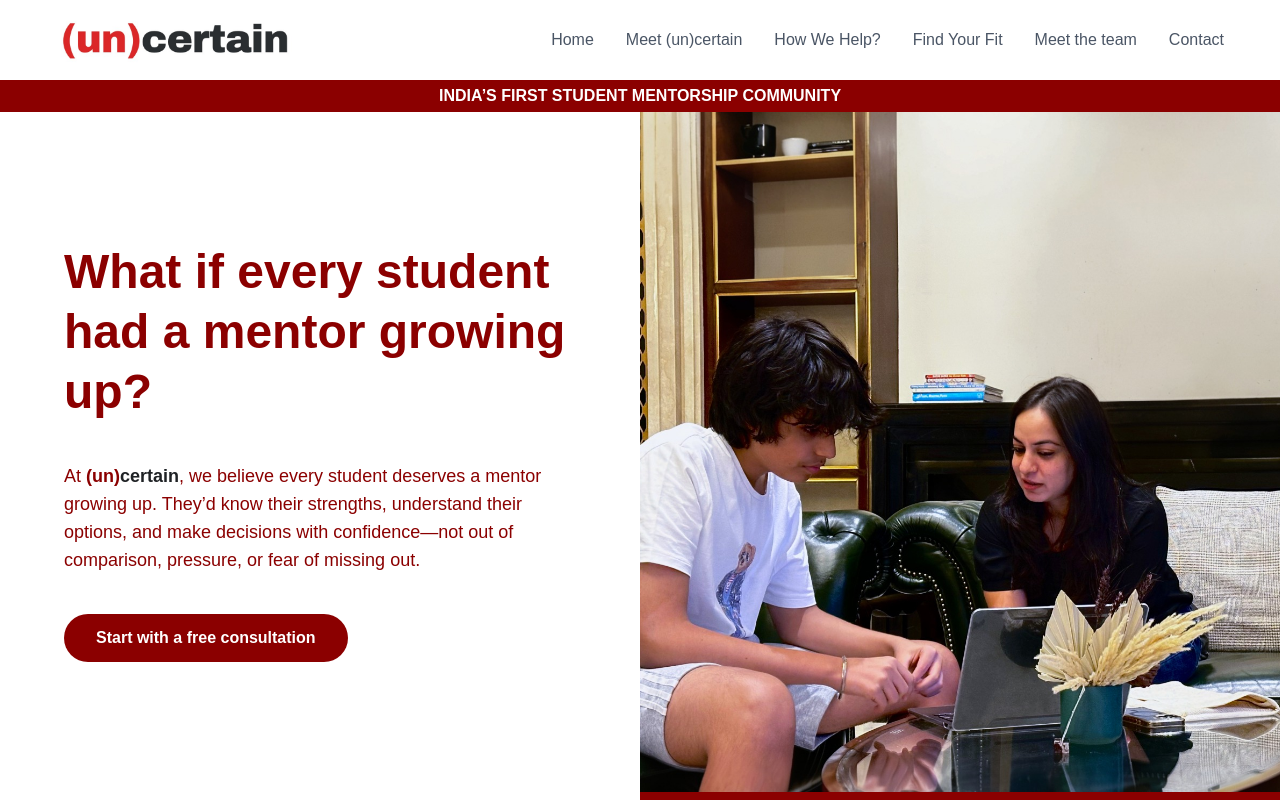
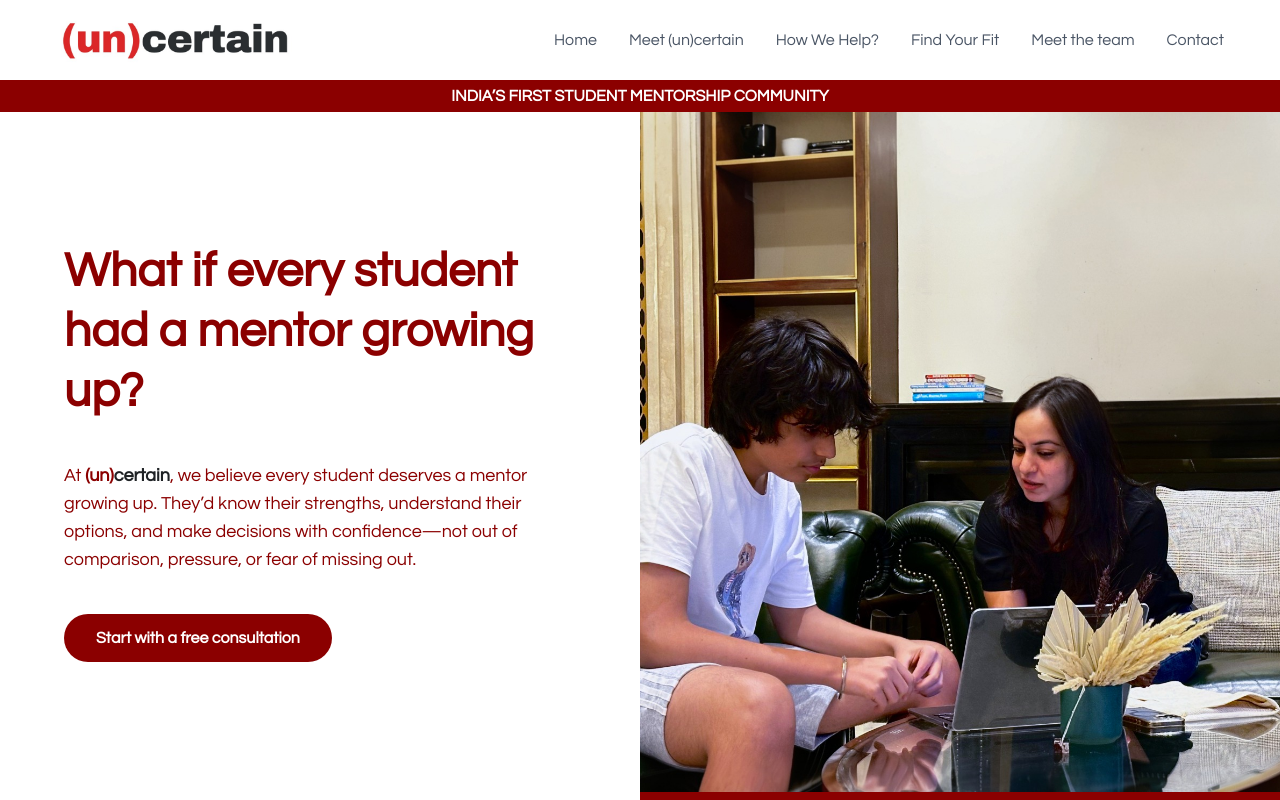
Before and after one commit to luckythakur00/-un-certain, a React (Vite) app: page / in a window 1280 px wide. Shown: the top 800 px of the page. Built offline with nearby package versions, Linux system fonts and the light colour scheme.

Commit message:
Font Changed

```diff
--- a/index.html
+++ b/index.html
@@ -3,6 +3,7 @@
   <head>
     <meta charset="UTF-8" />
   <link rel="icon" type="image/png" href="/logo.jpeg" />
+  <link href="https://fonts.googleapis.com/css2?family=Questrial&display=swap" rel="stylesheet">
     <meta name="viewport" content="width=device-width, initial-scale=1.0" />
     <title>(un)certain</title>
   </head>
--- a/package.json
+++ b/package.json
@@ -10,6 +10,7 @@
     "preview": "vite preview"
   },
   "dependencies": {
+    "@fontsource/questrial": "^5.2.6",
     "@tailwindcss/vite": "^4.1.11",
     "react": "^19.1.0",
     "react-dom": "^19.1.0",
--- a/src/App.css
+++ b/src/App.css
@@ -6,5 +6,6 @@
 }
 
 body {
-  font-family: 'Poppins', sans-serif;
+  /* font-family: 'Poppins', sans-serif; */
+  font-family: 'Questrial', sans-serif;
 }
```
Also changed, not shown: 1 other file (tests, documents, lock files or other folders).
